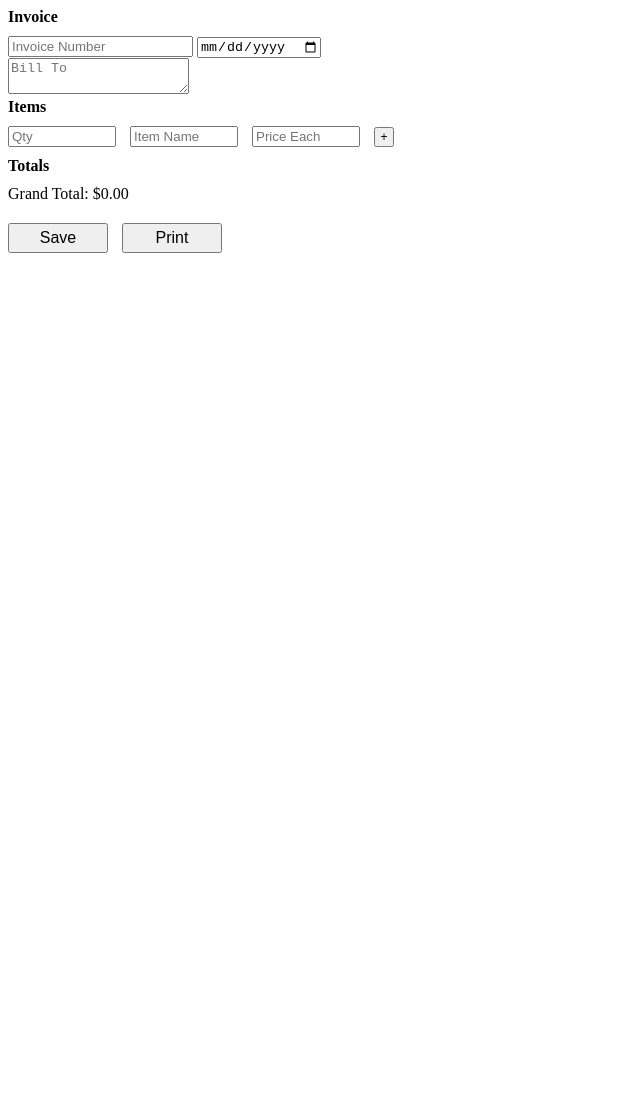
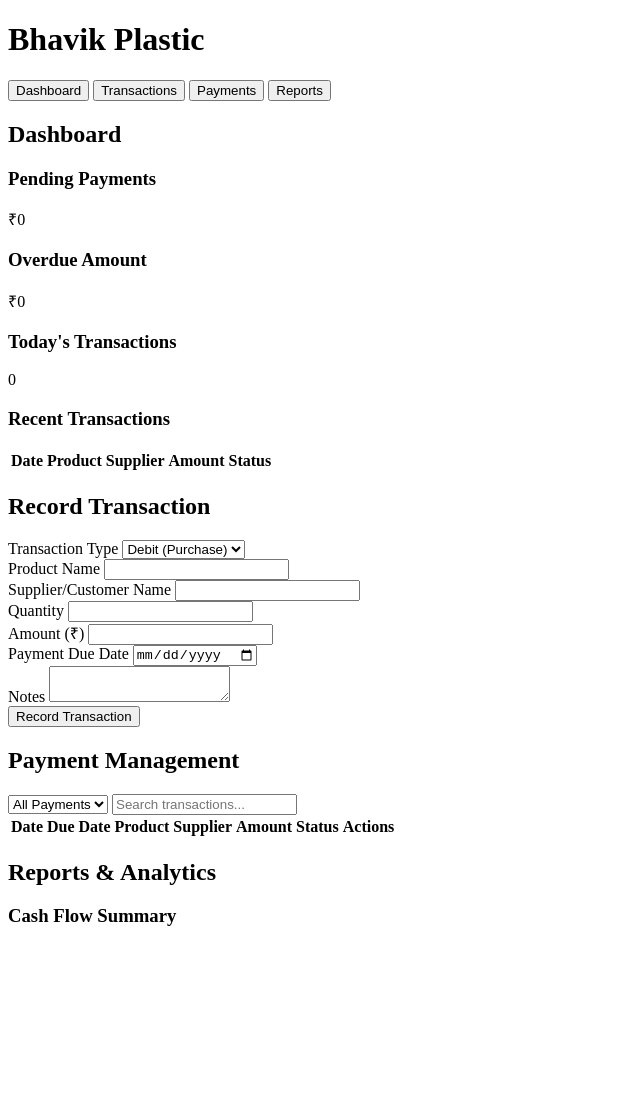
Before and after one commit to bhavikplastic/abc, a plain HTML site: page index.html in a window 1280 px wide. Shown: the top 1103 px of the page, without its empty margins (0-640 px from the left). Before the commit the page ends 800 px from the top, so only its background shows below. Drawn offline with nearby package versions, Linux system fonts and the light colour scheme.

Commit message:
Update index.html

```diff
--- a/index.html
+++ b/index.html
@@ -3,36 +3,165 @@
 <head>
     <meta charset="UTF-8">
     <meta name="viewport" content="width=device-width, initial-scale=1.0">
-    <title>Ambulance Service Invoice Generator</title>
+    <title>Bhavik Plastic - Store Management System</title>
     <link rel="stylesheet" href="styles.css">
 </head>
 <body>
-    <form onsubmit="return invoice.print()">
-        <div class="header">Invoice</div>
-        <div id="inRow">
-            <input type="text" id="inNum" placeholder="Invoice Number" required>
-            <input type="date" id="inDate" required>
-        </div>
-        <textarea id="inBill" placeholder="Bill To" required></textarea>
+    <div class="container">
+        <!-- Header Section -->
+        <header>
+            <h1>Bhavik Plastic</h1>
+            <nav>
+                <button class="nav-btn active" data-page="dashboard">Dashboard</button>
+                <button class="nav-btn" data-page="transactions">Transactions</button>
+                <button class="nav-btn" data-page="payments">Payments</button>
+                <button class="nav-btn" data-page="reports">Reports</button>
+            </nav>
+        </header>
 
-        <div class="header">Items</div>
-        <div id="itemsList"></div>
-        <div id="itemsAdd" class="irow">
-            <input type="number" class="qty" min="1" placeholder="Qty" required>
-            <input type="text" class="item" placeholder="Item Name" required>
-            <input type="number" class="price" min="0.00" step="0.01" placeholder="Price Each" required>
-            <input type="button" class="action" value="+" onclick="invoice.add()">
-        </div>
+        <!-- Main Content Area -->
+        <main>
+            <!-- Dashboard Section -->
+            <section id="dashboard" class="page active">
+                <h2>Dashboard</h2>
+                <div class="dashboard-grid">
+                    <div class="dashboard-card">
+                        <h3>Pending Payments</h3>
+                        <p class="amount" id="pendingAmount">₹0</p>
+                    </div>
+                    <div class="dashboard-card">
+                        <h3>Overdue Amount</h3>
+                        <p class="amount" id="overdueAmount">₹0</p>
+                    </div>
+                    <div class="dashboard-card">
+                        <h3>Today's Transactions</h3>
+                        <p class="amount" id="todayTransactions">0</p>
+                    </div>
+                </div>
 
-        <div class="header">Totals</div>
-        <div id="totals">Grand Total: $0.00</div>
+                <div class="recent-transactions">
+                    <h3>Recent Transactions</h3>
+                    <table id="recentTransactionsTable">
+                        <thead>
+                            <tr>
+                                <th>Date</th>
+                                <th>Product</th>
+                                <th>Supplier</th>
+                                <th>Amount</th>
+                                <th>Status</th>
+                            </tr>
+                        </thead>
+                        <tbody id="recentTransactionsList"></tbody>
+                    </table>
+                </div>
+            </section>
 
-        <div id="controls">
-            <input type="button" value="Save" onclick="invoice.save()">
-            <input type="submit" value="Print">
-        </div>
-    </form>
+            <!-- Transactions Section -->
+            <section id="transactions" class="page">
+                <h2>Record Transaction</h2>
+                <form id="transactionForm">
+                    <div class="form-group">
+                        <label for="transactionType">Transaction Type</label>
+                        <select id="transactionType" required>
+                            <option value="debit">Debit (Purchase)</option>
+                            <option value="credit">Credit (Sale)</option>
+                        </select>
+                    </div>
 
-    <script src="invoice.js"></script>
+                    <div class="form-group">
+                        <label for="productName">Product Name</label>
+                        <input type="text" id="productName" required>
+                    </div>
+
+                    <div class="form-group">
+                        <label for="supplierName">Supplier/Customer Name</label>
+                        <input type="text" id="supplierName" required>
+                    </div>
+
+                    <div class="form-group">
+                        <label for="quantity">Quantity</label>
+                        <input type="number" id="quantity" required>
+                    </div>
+
+                    <div class="form-group">
+                        <label for="amount">Amount (₹)</label>
+                        <input type="number" id="amount" required>
+                    </div>
+
+                    <div class="form-group">
+                        <label for="dueDate">Payment Due Date</label>
+                        <input type="date" id="dueDate" required>
+                    </div>
+
+                    <div class="form-group">
+                        <label for="notes">Notes</label>
+                        <textarea id="notes"></textarea>
+                    </div>
+
+                    <button type="submit">Record Transaction</button>
+                </form>
+            </section>
+
+            <!-- Payments Section -->
+            <section id="payments" class="page">
+                <h2>Payment Management</h2>
+                <div class="payment-filters">
+                    <select id="paymentStatusFilter">
+                        <option value="all">All Payments</option>
+                        <option value="pending">Pending</option>
+                        <option value="cleared">Cleared</option>
+                        <option value="overdue">Overdue</option>
+                    </select>
+                    <input type="text" id="paymentSearch" placeholder="Search transactions...">
+                </div>
+
+                <table id="paymentsTable">
+                    <thead>
+                        <tr>
+                            <th>Date</th>
+                            <th>Due Date</th>
+                            <th>Product</th>
+                            <th>Supplier</th>
+                            <th>Amount</th>
+                            <th>Status</th>
+                            <th>Actions</th>
+                        </tr>
+                    </thead>
+                    <tbody id="paymentsList"></tbody>
+                </table>
+            </section>
+
+            <!-- Reports Section -->
+            <section id="reports" class="page">
+                <h2>Reports & Analytics</h2>
+                <div class="reports-grid">
+                    <div class="report-card">
+                        <h3>Cash Flow Summary</h3>
+                        <canvas id="cashFlowChart"></canvas>
+                    </div>
+                    <div class="report-card">
+                        <h3>Top Suppliers</h3>
+                        <canvas id="suppliersChart"></canvas>
+                    </div>
+                </div>
+
+                <div class="date-range-filter">
+                    <label for="startDate">Start Date:</label>
+                    <input type="date" id="startDate">
+                    <label for="endDate">End Date:</label>
+                    <input type="date" id="endDate">
+                    <button onclick="generateReport()">Generate Report</button>
+                </div>
+
+                <div class="report-summary" id="reportSummary"></div>
+            </section>
+        </main>
+
+        <!-- Notifications Area -->
+        <div id="notifications" class="notifications"></div>
+    </div>
+
+    <script src="https://cdnjs.cloudflare.com/ajax/libs/Chart.js/3.7.0/chart.min.js"></script>
+    <script src="bpk.js"></script>
 </body>
-</html>
+    </html>
```
